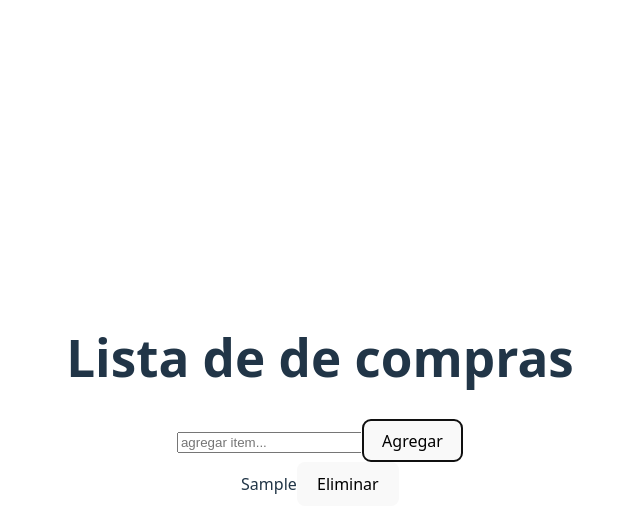
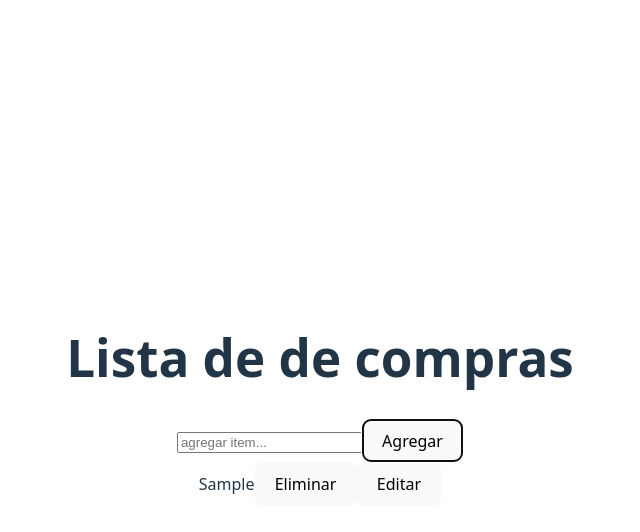
Before and after one commit to matiascamino/tp2-, a React (Vite) app: page / in a window 1280 px wide. Both pictures are taken after typing "Sample" into the empty fields and a click on the button "Agregar". Shown: the top 532 px of the page, without its empty margins (320-960 px from the left). Built offline with nearby package versions, Linux system fonts and the light colour scheme.

Commit message:
agregado el editar item

```diff
--- a/src/App.jsx
+++ b/src/App.jsx
@@ -6,6 +6,8 @@ import { useState } from 'react';
 function App() {
   const [lista, setLista] = useState([])// lista es un array y setlista la funcion para modificar ese array
   const [nuevoItem, setNuevoItem] = useState(''); // nuevo item es el texto escrito en el input y useState permite manejar valores dinamicos
+  const [editandoIndex, setEditandoIndex] = useState(null);
+  const [textoEditado, setTextoEditado] = useState('');
 
   const agregarItem = () => {
     if (nuevoItem.trim() === '') return; // si el input esta vacio no hace nada, trim elimina los espacio lo cual evita que agregue elementos vacios
@@ -15,11 +17,24 @@ function App() {
   };
 
   const eliminarItem = (index) => {
-     const nuevaLista = lista.filter ((_, i) => i!== index);
-     setLista (nuevaLista);
+    const nuevaLista = lista.filter((_, i) => i !== index);
+    setLista(nuevaLista);
 
   };
 
+  const editarItem = (index) => {
+    setEditandoIndex(index);// guardo el indece q estoy editando aviso que estoy editando un item en particular
+    setTextoEditado(lista[index])// toma el texto actual de ese indice y luego lo puedo usar para rellenar un input
+
+  };
+
+  const guardarEdicion = (index) => {
+    const nuevaLista = [...lista];
+    nuevaLista[index] = textoEditado;
+    setLista(nuevaLista);
+    setEditandoIndex(null);
+    setTextoEditado('');
+  };
 
   return (
     <div className="App">
@@ -30,11 +45,25 @@ function App() {
         placeholder='agregar item...'
         value={nuevoItem}
         onChange={(e) => setNuevoItem(e.target.value)}
+        onKeyDown={(e) => {
+          if (e.key === 'Enter') {
+            agregarItem();
+          } if (e.key === 'Backspace' && nuevoItem === '') {
+            eliminarItem(lista.length - 1);
+          }
+        }}
 
       />
       <button onClick={agregarItem}>Agregar</button>
 
-      <Lista lista={lista} eliminarItem = {eliminarItem} />
+      <Lista lista={lista} // pasa la lista actual de items
+      eliminarItem={eliminarItem}
+      editarItem={editarItem}// da acceso a la funcion edicion
+      guardarEdicion={guardarEdicion}
+      textoEditado={textoEditado}
+      setTextoEditado={setTextoEditado}
+      editandoIndex={editandoIndex}// le paso las funciones a la componente lista para q las pueda usar y tambien sus hijos
+      />
     </div>
   );
 }
--- a/src/Item.jsx
+++ b/src/Item.jsx
@@ -1,9 +1,39 @@
-function Item({ texto, onEliminar }) {
+function Item({ texto,
+    onEliminar,
+     onEditar,
+    index,
+    editandoIndex,
+    textoEditado,
+     setTextoEditado,
+     onGuardar }) {
+
+
+        const isEditing = index === editandoIndex; // verifica si el item que estoy editando es el mismo que el que estoy editando en ese momento
+
     return (
-        <div className="item">
-            {texto}
-            <button onClick={onEliminar}>Eliminar</button>
-        </div>
+    <div className="item">
+        {isEditing ? (
+            <>
+                <input
+                    type="text"
+                    value={textoEditado}
+                    onChange={(e) => setTextoEditado(e.target.value)}
+                    onKeyDown={(e) => {
+                        if (e.key === 'Enter') {
+                            onGuardar();// guarda el item editado
+                        }
+                    }}
+                />
+                <button onClick={onGuardar}>Guardar</button>
+            </>
+        ) : (
+        <>
+        {texto}
+        <button onClick={onEliminar}>Eliminar</button>
+        <button onClick={onEditar}>Editar</button>
+        </>
+    )}
+    </div>
     );
 }
 
--- a/src/Lista.jsx
+++ b/src/Lista.jsx
@@ -1,13 +1,25 @@
 import Item from './Item';
 
-function Lista({ lista , eliminarItem}) {
+function Lista({ lista , eliminarItem, editarItem,
+  guardarEdicion,
+  textoEditado,
+  setTextoEditado,
+  editandoIndex,
+
+}) {
   return (
     <div className="lista">
       {lista.map((item, index) => (
         <Item
           key={index}
+          index={index}
           texto={item}
           onEliminar={() => eliminarItem(index)}
+          onEditar={() => editarItem(index)}
+          onGuardar={() => guardarEdicion(index)}
+          editandoIndex={editandoIndex}
+          textoEditado={textoEditado}
+          setTextoEditado={setTextoEditado}
         />
       ))}
     </div>
```
